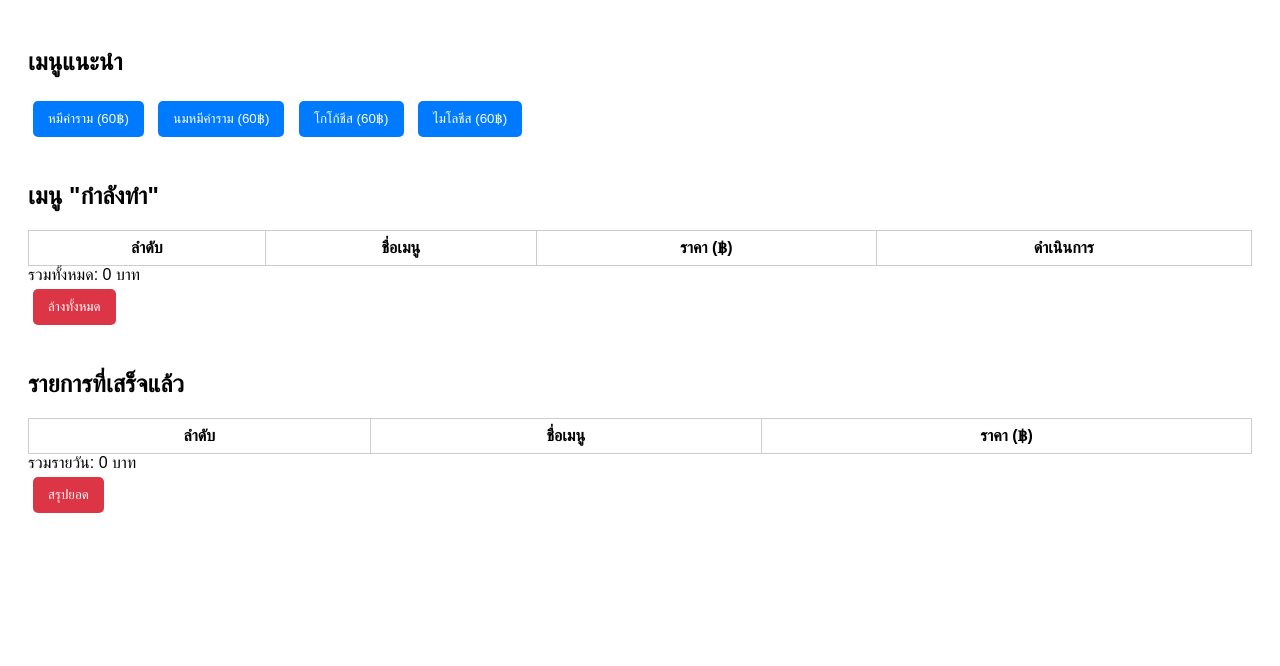
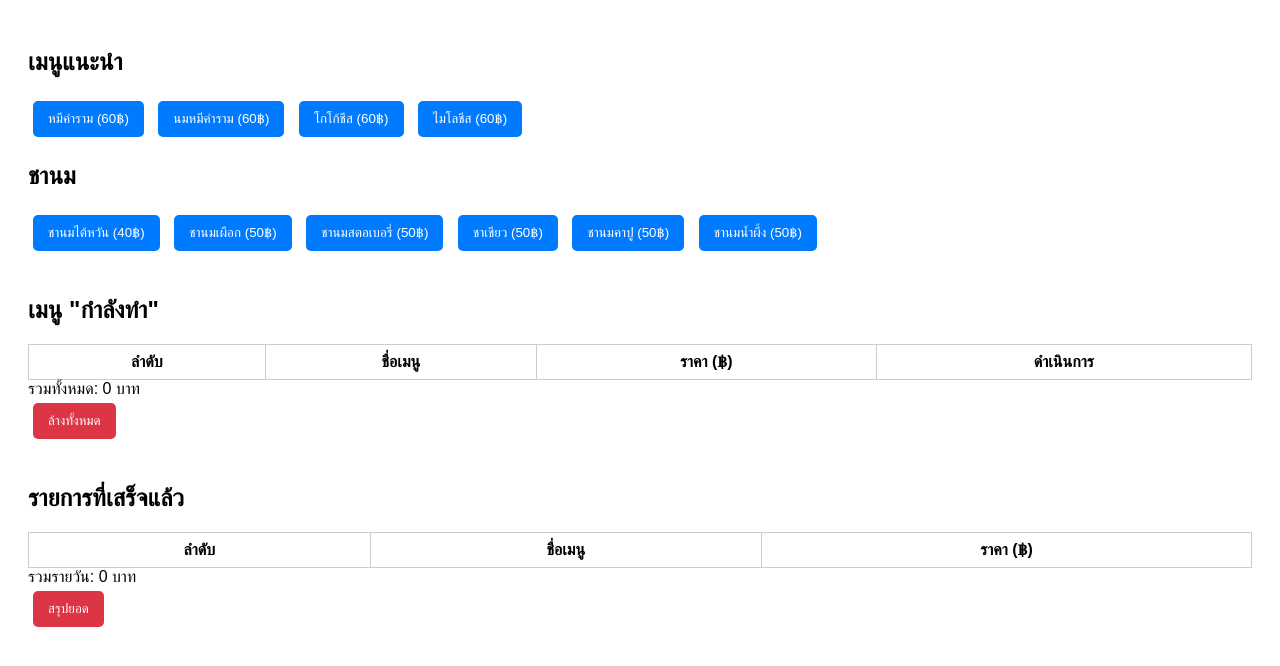
Before and after one commit to Phalapan/Babo-bear-order, a plain HTML site: page index.html in a window 1280 px wide. Drawn offline with Linux system fonts and the light colour scheme.

Commit message:
Update index.html

```diff
--- a/index.html
+++ b/index.html
@@ -29,6 +29,15 @@
     <button class="menu-button" onclick="selectBaseMenu('นมหมีคำราม', 60)">นมหมีคำราม (60฿)</button>
     <button class="menu-button" onclick="selectBaseMenu('โกโก้ชีส', 60)">โกโก้ชีส (60฿)</button>
     <button class="menu-button" onclick="selectBaseMenu('ไมโลชีส', 60)">ไมโลชีส (60฿)</button>
+  </div>
+  <h2>ชานม</h2>
+  <div id="menuList">
+    <button class="menu-button" onclick="selectBaseMenu('ชานมไต้หวัน', 40)">ชานมไต้หวัน (40฿)</button>
+    <button class="menu-button" onclick="selectBaseMenu('ชานมเผือก', 50)">ชานมเผือก (50฿)</button>
+    <button class="menu-button" onclick="selectBaseMenu('ชานมสตอเบอรี่', 50)">ชานมสตอเบอรี่ (50฿)</button>
+    <button class="menu-button" onclick="selectBaseMenu('ชาเขียว', 50)">ชาเขียว (50฿)</button>
+    <button class="menu-button" onclick="selectBaseMenu('ชานมคาปู', 50)">ชานมคาปู (50฿)</button>
+    <button class="menu-button" onclick="selectBaseMenu('ชานมน้ำผึ้ง', 50)">ชานมน้ำผึ้ง (50฿)</button>
   </div>
 
   <div id="toppingSection" style="display:none;">
```
